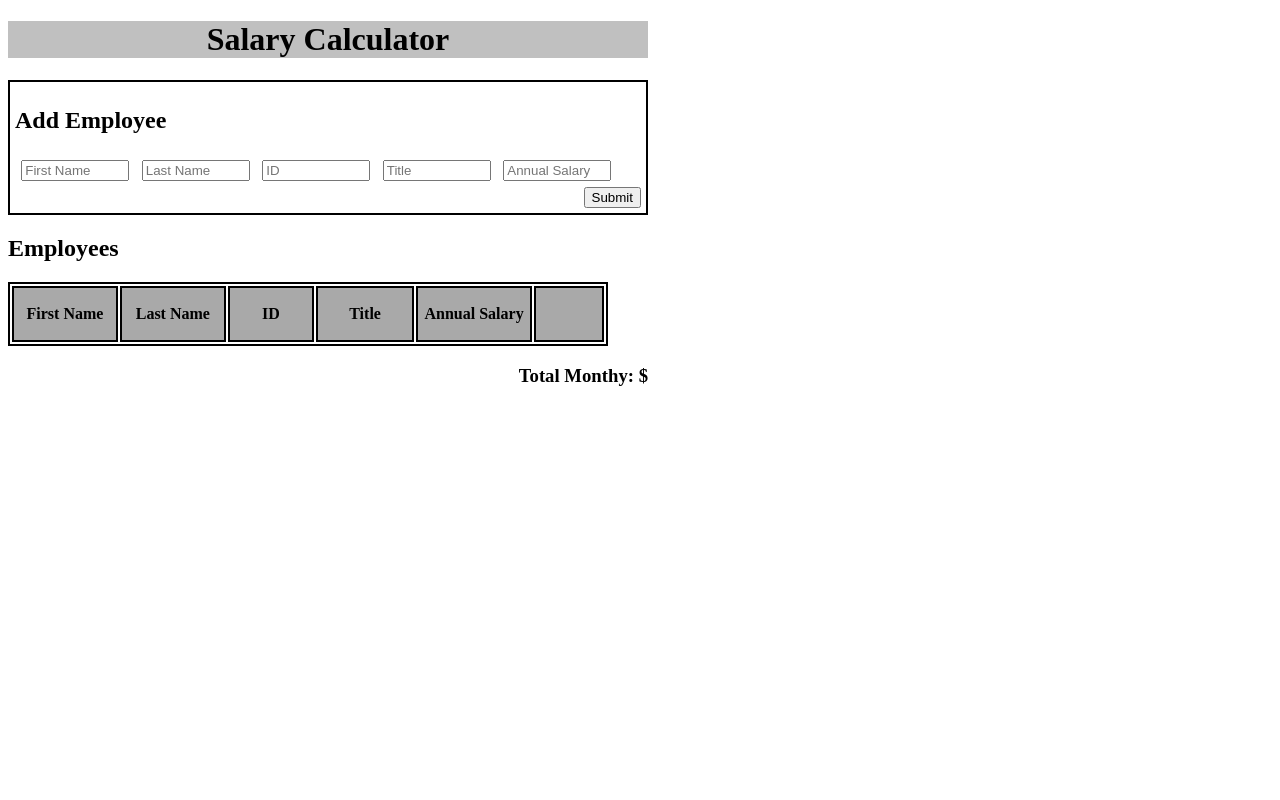
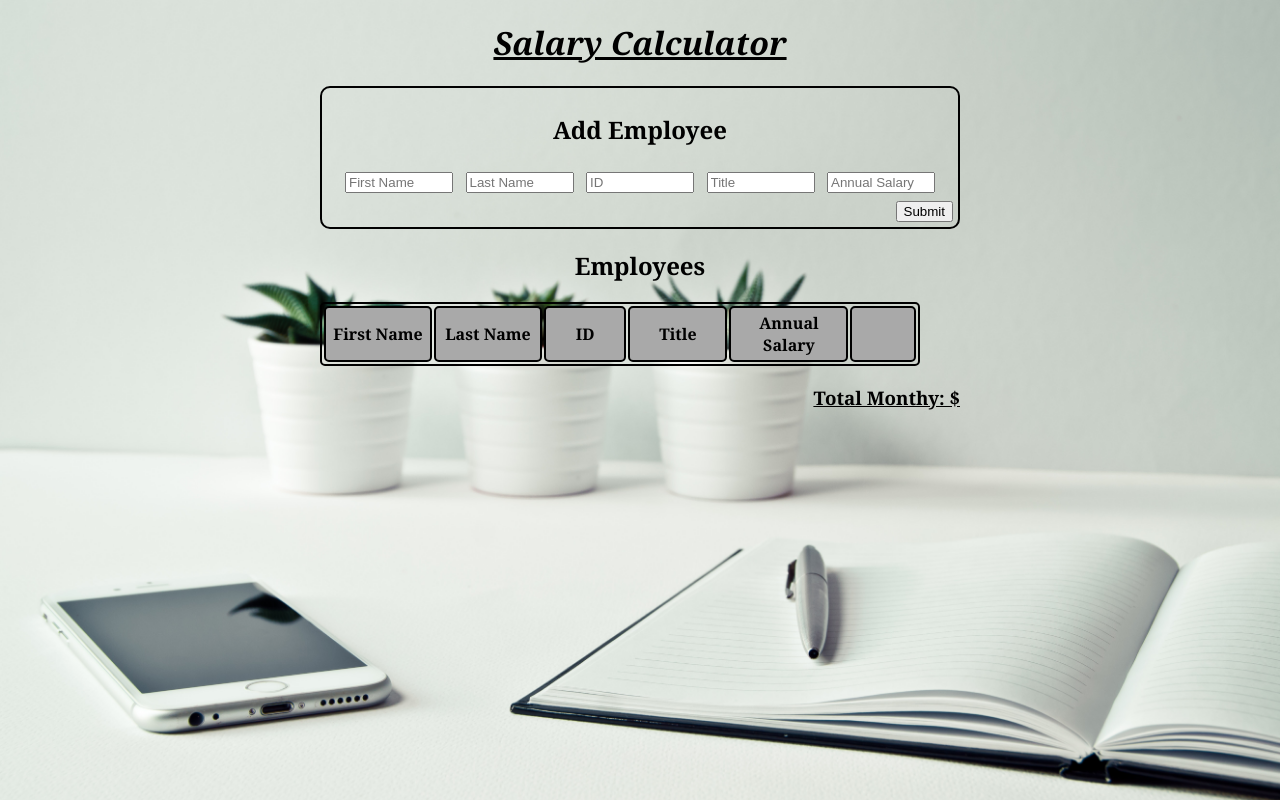
Before and after one commit to jcolago/weekend-jquery-salary-calculator, a plain HTML site: page index.html in a window 1280 px wide. Drawn offline with Linux system fonts and the light colour scheme.

Commit message:
Added CSS, updated javascript file

```diff
--- a/js/script.js
+++ b/js/script.js
@@ -74,8 +74,8 @@ function deleteEmployee(event) {
     $('#monthlyTotal').text(totalSpent.toFixed(2))
     //This will delete the employee information row
     $(event.target).closest('#employee').remove();
-    //Changes the backgroung of the total monthly cost field to white while less than $20000.
+    //Changes the backgroung of the total monthly cost field to none while less than $20000.
     if(totalSpent <= 20000){
-    $('#monthlyTotal').css('background-color', 'white');
+    $('#monthlyTotal').css('background-color', '');
     }
 }
--- a/style/style.css
+++ b/style/style.css
@@ -1,10 +1,23 @@
 body {
-    width: 50%;
+    display:flex;
+    flex-direction: column;
+    max-height: 100%;
+    max-width: 50%;
+    margin-right: auto;
+    margin-left: auto;
+    margin-top: auto;
+    text-align: center;
+    background-image: url(desk.jpg);
+    background-repeat: no-repeat;
+    background-size: 100%;
+    font-family: Cambria, Cochin, Georgia, Times, 'Times New Roman', serif;
 }
 
 header {
-    background-color: silver;
     text-align: center;
+    font-weight: bold;
+    font-style: italic;
+    text-decoration: underline;
 }
 
 input {
@@ -18,6 +31,7 @@ input {
     align-content: space-between;
     justify-content: center;
     border: 2px solid black;
+    border-radius: 10px;
     padding: 5px;
 
 }
@@ -31,6 +45,7 @@ table,
 th,
 td {
     border: 2px double black;
+    border-radius: 5px;
     width: 600px;
     height: 50px;
     text-align: center;
@@ -46,4 +61,6 @@ th {
 
 .totalSpent {
     text-align: right;
+    text-decoration: underline;
+
 }
```
Also changed, not shown: style/desk.jpg (added).
